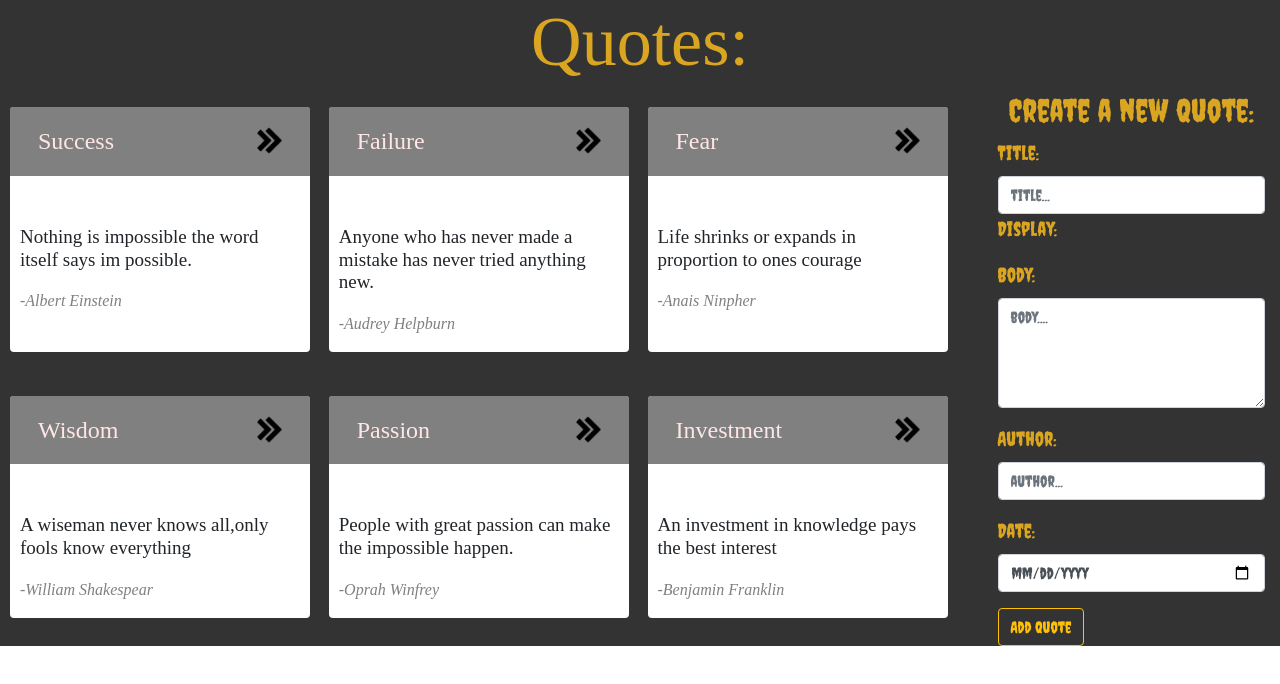
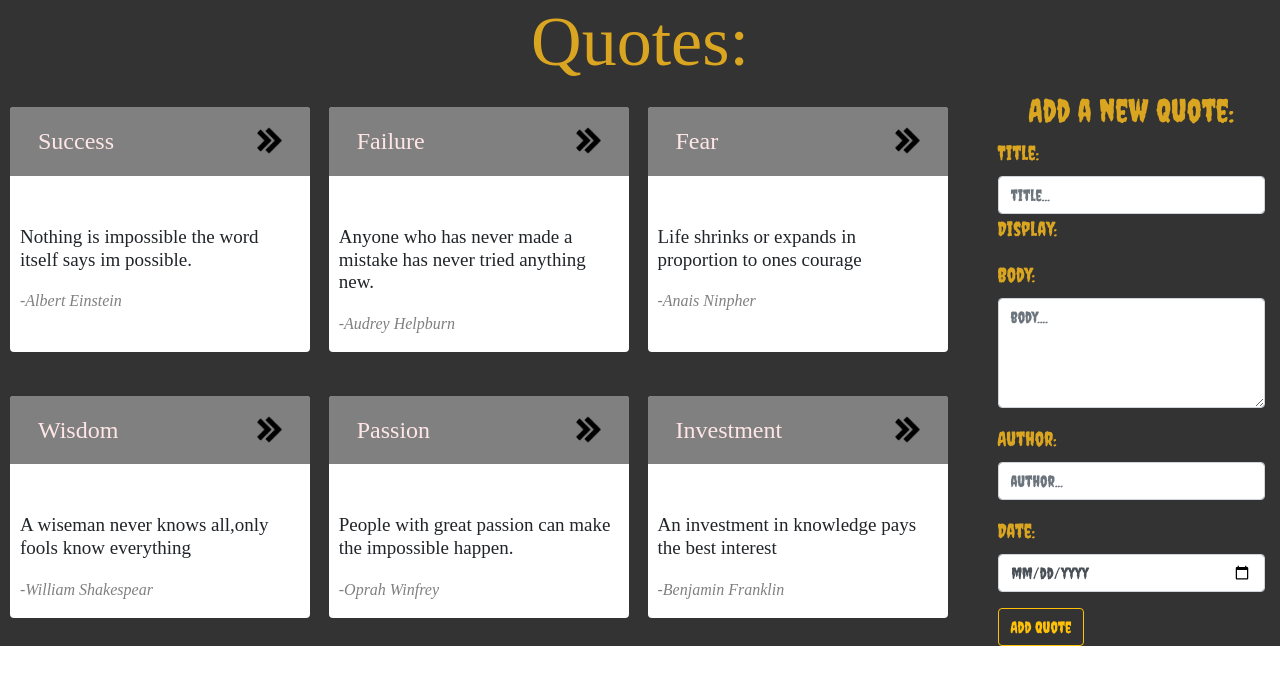
Before and after one commit to Cliffochieng/Quote-App, an Angular app: page / in a window 1280 px wide. Shown: the top 684 px of the page. Built offline with nearby package versions, Linux system fonts and the light colour scheme.

Commit message:
styling  quote-form.component.html

```diff
--- a/src/app/quote-form/quote-form.component.html
+++ b/src/app/quote-form/quote-form.component.html
@@ -1,5 +1,5 @@
 <div class="container-fluid">
-  <h2 class="text-center"id="two">Create a new Quote:</h2>
+  <h2 class="text-center"id="two">Add a new Quote:</h2>
   <form (ngSubmit)='submitQuote()' #quoteForm='ngForm'>
     <div class="form-group">
       <label for="title" id="two">Title:</label>
```
